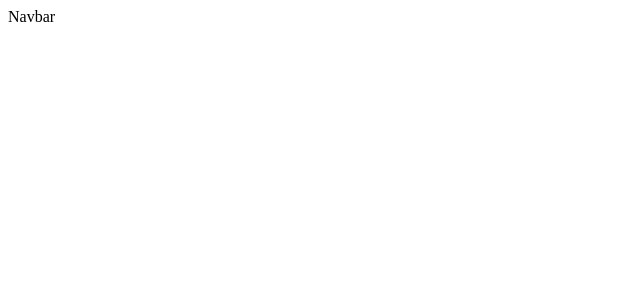
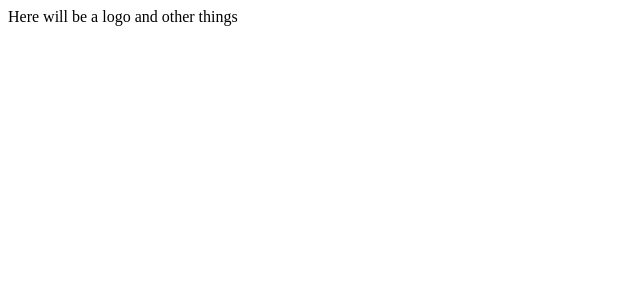
Before and after one commit to TalhaAnik56/Ohara, a React (Vite) app: page / in a window 1280 px wide. Shown: the top 300 px of the page, without its empty margins (0-640 px from the left). Built offline with nearby package versions, Linux system fonts and the light colour scheme.

Commit message:
modified something

```diff
--- a/src/components/Navbar.tsx
+++ b/src/components/Navbar.tsx
@@ -2,7 +2,7 @@
 
 const Navbar = () => {
   return (
-    <div>Navbar</div>
+    <div>Here will be a logo and other things</div>
   )
 }
 
```
